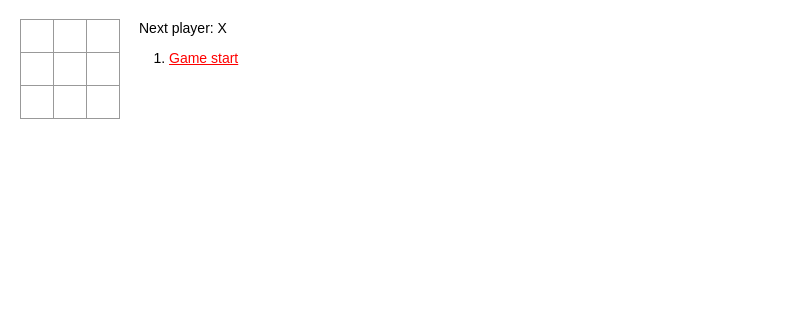
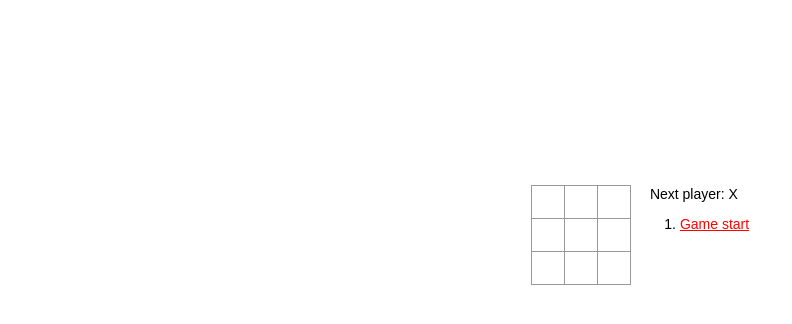
Before and after one commit to Koala-t/reactTutorial, a React (Create React App) app: page / in a window 1280 px wide. Shown: the top 324 px of the page, without its empty margins (0-792 px from the left). Built offline with nearby package versions, Linux system fonts and the light colour scheme.

Commit message:
centers game-elements

```diff
--- a/src/index.css
+++ b/src/index.css
@@ -49,6 +49,8 @@ ol, ul {
 .game {
   display: flex;
   flex-direction: row;
+  justify-content: center;
+  margin-top: 15%;
 }
 
 .game-info {
```
